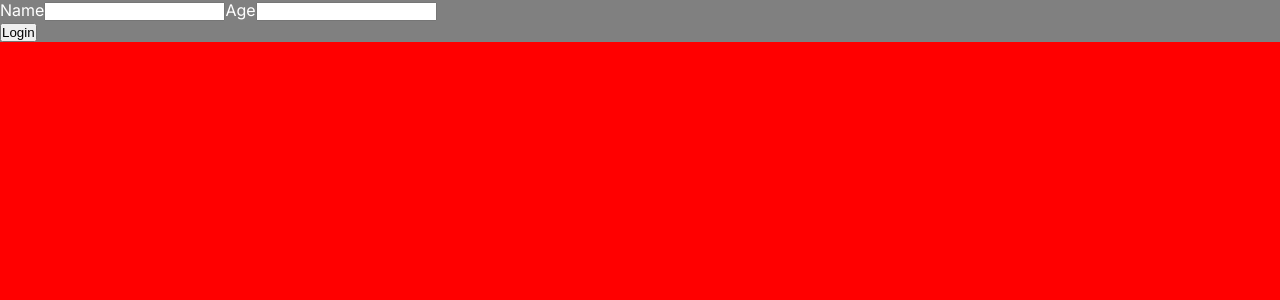
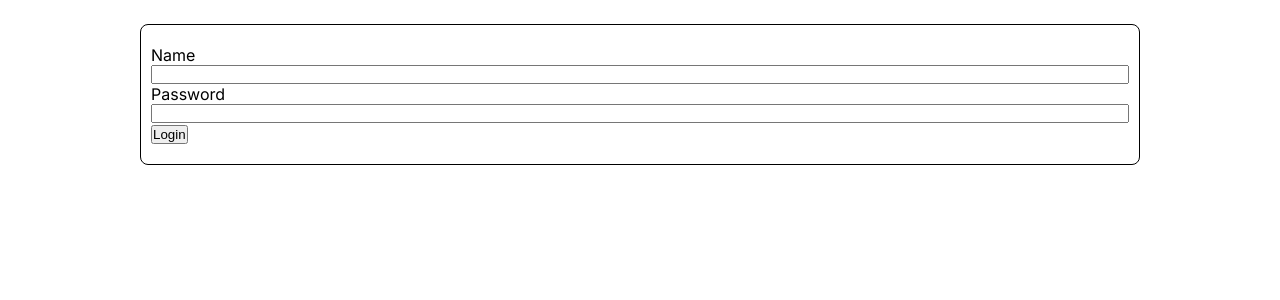
Before and after one commit to michaelpaulcuccia/applicazione, a Next.js app in the folder client/: page / in a window 1280 px wide. Shown: the top 300 px of the page. Built offline with nearby package versions, Linux system fonts and the light colour scheme.

Commit message:
adds component and sass

```diff
--- /dev/null
+++ b/client/src/app/components/CalloutBox/index.jsx
@@ -0,0 +1,10 @@
+import React from 'react';
+import styles from './styles.module.scss';
+
+export default function index({ children }) {
+  return (
+    <div className={styles.root}>
+      {children}
+    </div>
+  )
+}
--- /dev/null
+++ b/client/src/app/components/CalloutBox/styles.module.scss
@@ -0,0 +1,6 @@
+.root {
+    border: solid 1px black;
+    border-radius: 8px;
+    padding: 20px 10px;
+    margin: 24px 0;
+}
--- a/client/src/app/components/CheckContext.jsx
+++ b/client/src/app/components/LogInForm/Index.jsx
@@ -1,8 +1,9 @@
 "use client"
 import React,{ useState, useContext}  from 'react';
-import UserContext from '../context/UserContext';
+import UserContext from '../../context/UserContext';
+import styles from './styles.module.scss';
 
-export default function CheckContext() {
+export default function Index() {
 
   const { setContextUser } = useContext(UserContext);
 
@@ -18,19 +19,20 @@ export default function CheckContext() {
   }
 
   return (
-    <div>
+    <div >
       <form
         onSubmit={handleSubmit}
-        className='input_hide_number_scroll_arrows'
       >
-        <div>
+        <div
+          className={styles.flex}
+        >
           <label htmlFor='inputUserName'>Name</label>
             <input
               type='text'
               value={inputUserName}
               onChange={(event) => setInputUserName(event.target.value)}
             />
-            <label htmlFor='inputAge'>Age</label>
+            <label htmlFor='inputAge'>Password</label>
             <input
               type='number'
               value={inputAge}
--- /dev/null
+++ b/client/src/app/components/LogInForm/styles.module.scss
@@ -0,0 +1,4 @@
+.flex {
+    display: flex;
+    flex-direction: column;
+}
--- a/client/src/app/globals.scss
+++ b/client/src/app/globals.scss
@@ -6,7 +6,6 @@
 
 body {
   -webkit-font-smoothing: antialiased;
-  background-color: red;
   overflow-x: hidden;
 }
 
@@ -15,6 +14,18 @@ html {
   min-height: 100%;
   text-size-adjust: 100%;
   min-width: 375px;
+}
+
+.layout {
+
+  @media (min-width: 960px) {
+    padding: 0 20px;
+    padding-top: 0px;
+    padding-bottom: 0px;
+    max-width: 1040px;
+    margin-left: auto;
+    margin-right: auto;
+  }
 }
 
 /*
--- a/client/src/app/layout.js
+++ b/client/src/app/layout.js
@@ -12,9 +12,13 @@ export const metadata = {
 export default function RootLayout({ children }) {
   return (
     <UserContextProvider>
-    <html lang="en">
-      <body className={inter.className}>{children}</body>
-    </html>
+      <html lang="en">
+        <body className={inter.className}>
+          <div className='layout'>
+            {children}
+          </div>
+        </body>
+      </html>
     </UserContextProvider>
   )
 }
--- a/client/src/app/page.js
+++ b/client/src/app/page.js
@@ -1,8 +1,9 @@
 "use client"
 import React,{ useContext, useEffect }  from 'react';
-import styles from './page.module.scss';
+//import styles from './page.module.scss';
 import UserContext from './context/UserContext';
-import CheckContext from './components/CheckContext';
+import CheckContext from './components/LogInForm/Index';
+import CalloutBox from './components/CalloutBox';
 
 export default function Home() {
 
@@ -16,9 +17,9 @@ export default function Home() {
 
   return (
     <>
-      <div className={styles.main}>
+      <CalloutBox>
         <CheckContext />
-      </div>
+      </CalloutBox>
     </>
   )
 }
--- a/client/src/app/page.module.scss
+++ /dev/null
@@ -1,4 +0,0 @@
-.main {
-    background-color: gray;
-    color: white;
-}
```
